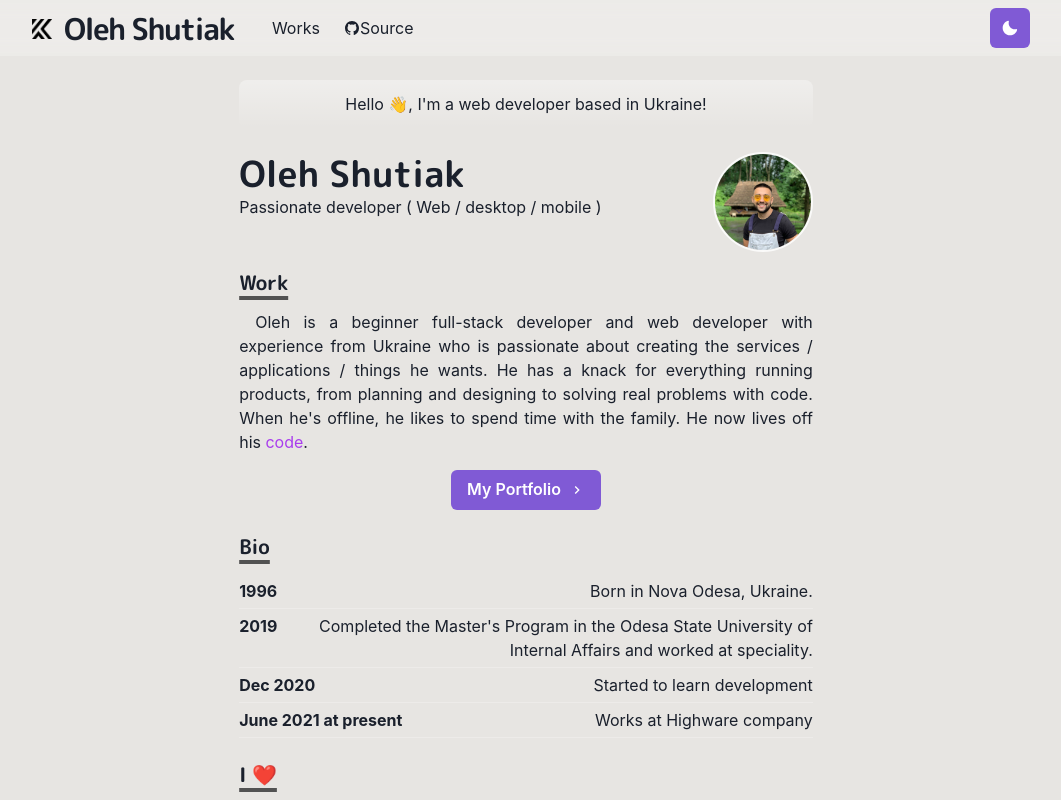
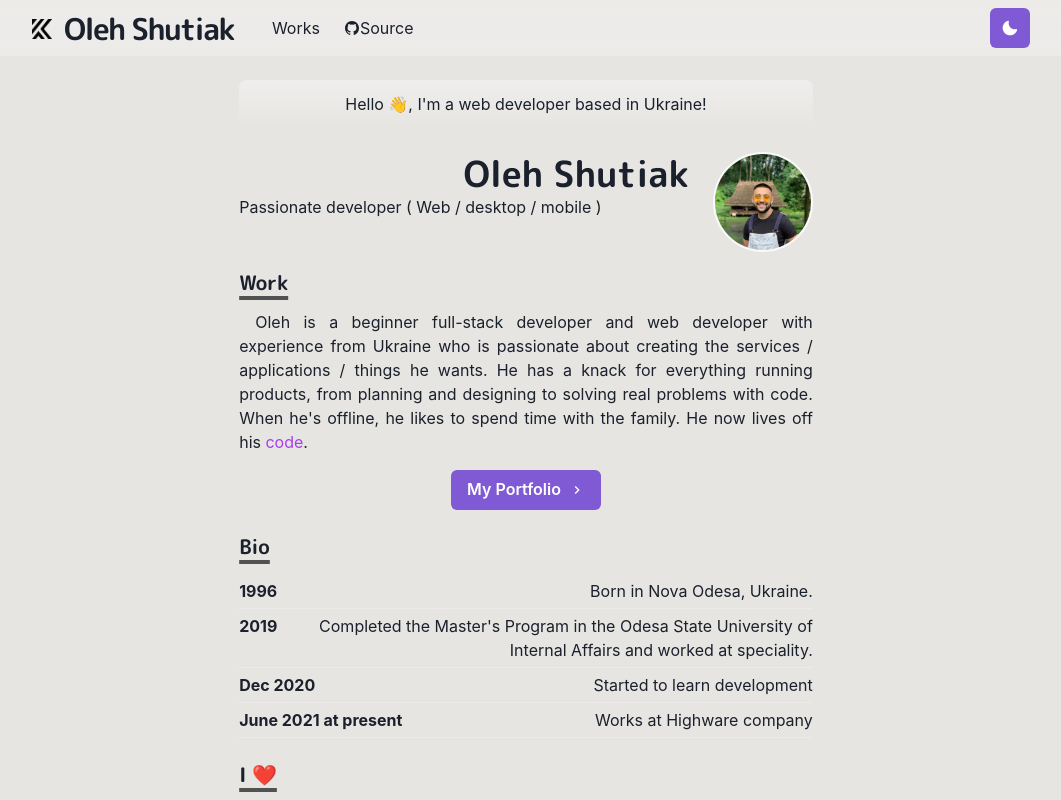
Before and after one commit to KatsuroSan/homepage, a Next.js app: page / in a window 1280 px wide. Shown: the top 800 px of the page, without its empty margins (114-1175 px from the left). Built offline with nearby package versions, Linux system fonts and the light colour scheme.

Commit message:
fix(index):text right

```diff
--- a/pages/index.js
+++ b/pages/index.js
@@ -25,7 +25,7 @@ const Page = () => {
         </Box>
         <Box display={{ md: 'flex' }}>
           <Box flexGrow={1}>
-            <Heading as={'h2'} variant={'page-title'}>
+            <Heading as={'h2'} variant={'page-title'} align={'right'}>
               Oleh Shutiak
             </Heading>
             <p>Passionate developer ( Web / desktop / mobile )</p>
```
